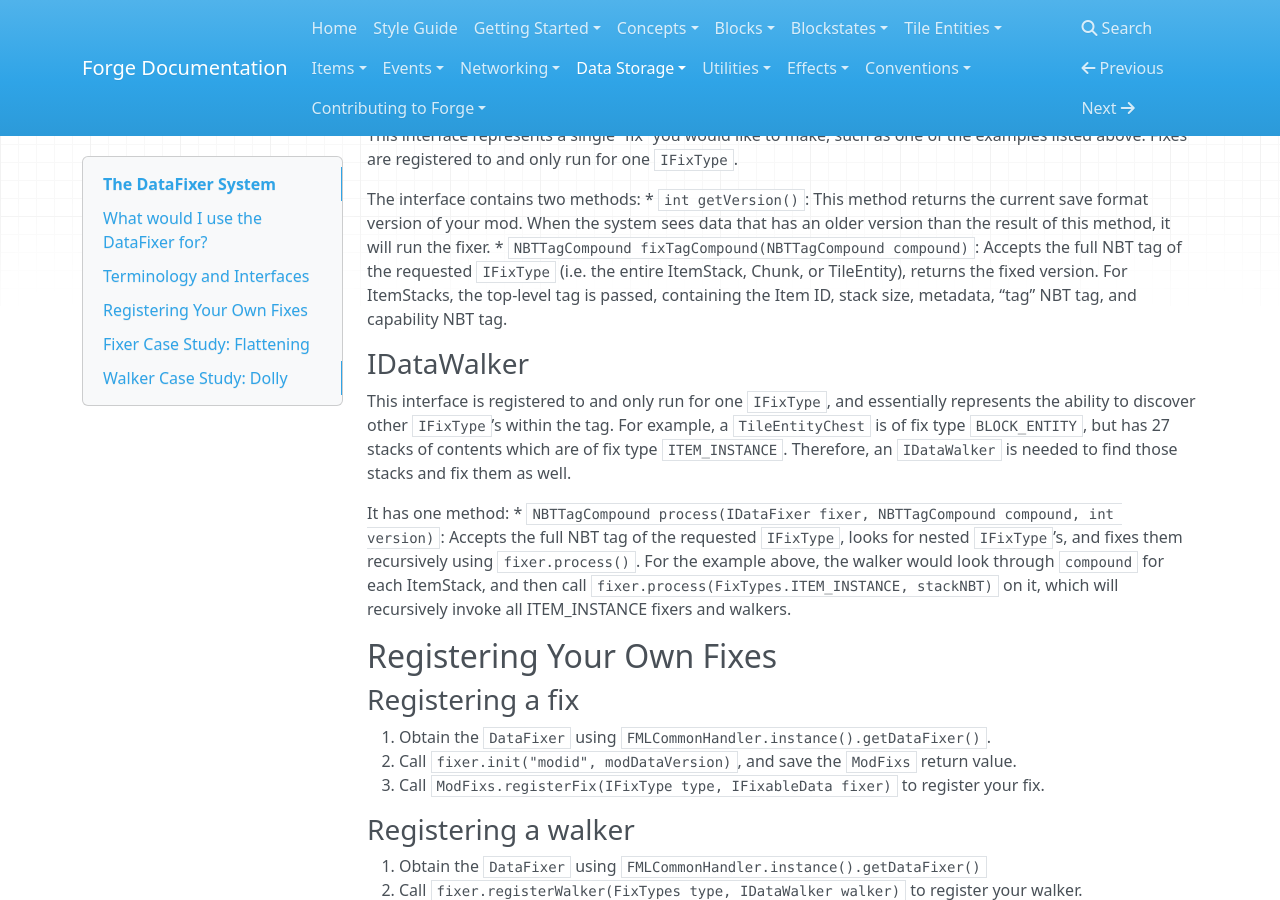
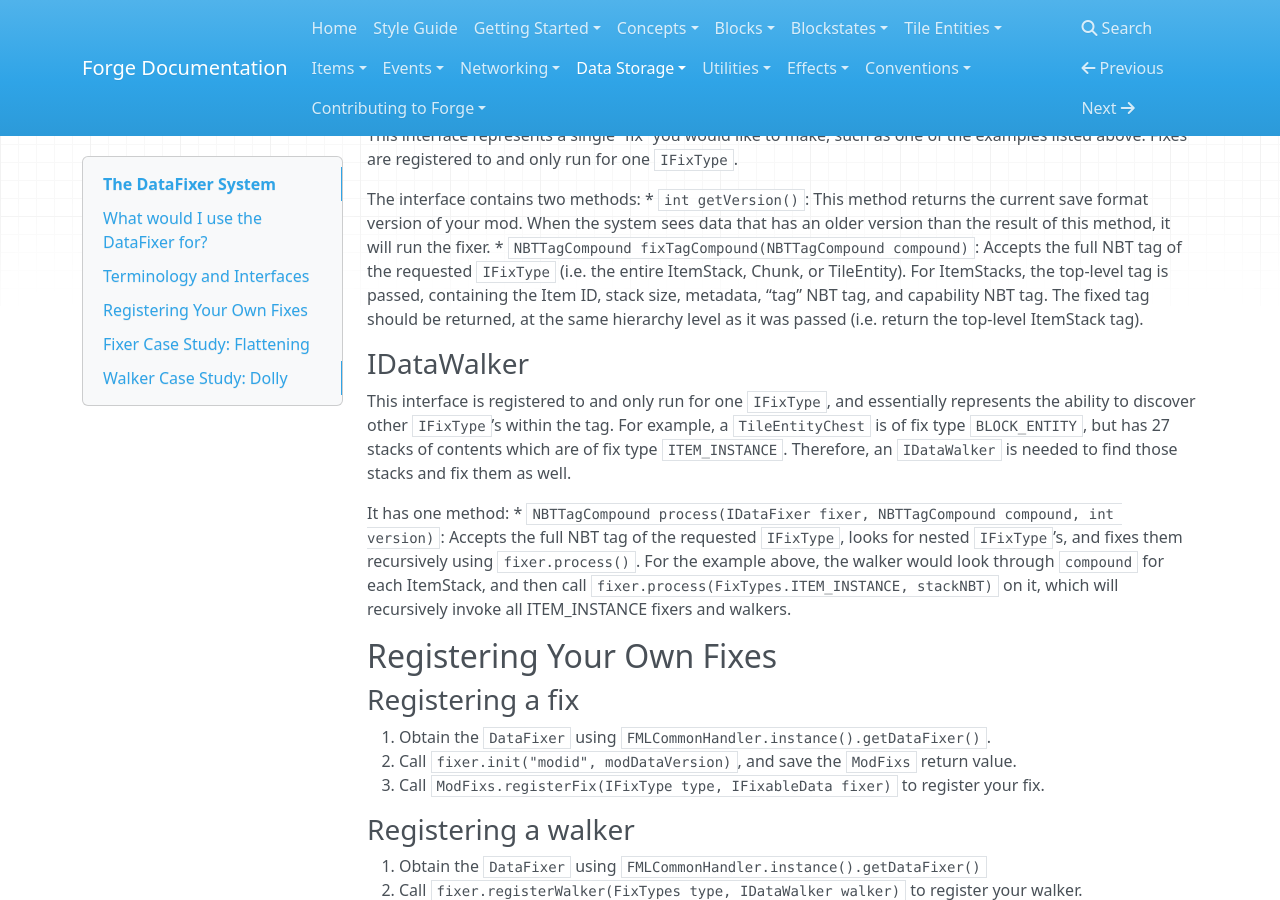
Before and after one commit to MinecraftForge/Documentation, an MkDocs documentation site: the page built from docs/datastorage/datafixers.md, in a window 1280 px wide and 900 px high, scrolled down 837 px. Built offline with MkDocs 1.6.1, drawn with Linux system fonts in a browser that asks for light colours; nearby versions of some CDN libraries; old or Windows-style settings are respelled for this version of MkDocs.

Commit message:
Clarify more

```diff
--- a/docs/datastorage/datafixers.md
+++ b/docs/datastorage/datafixers.md
@@ -31,7 +31,7 @@ Fixes are registered to and only run for one `IFixType`.
 
 The interface contains two methods:
 	* `int getVersion()`: This method returns the current save format version of your mod. When the system sees data that has an older version than the result of this method, it will run the fixer.
-	* `NBTTagCompound fixTagCompound(NBTTagCompound compound)`: Accepts the full NBT tag of the requested `IFixType` (i.e. the entire ItemStack, Chunk, or TileEntity), returns the fixed version. For ItemStacks, the top-level tag is passed, containing the Item ID, stack size, metadata, "tag" NBT tag, and capability NBT tag.
+	* `NBTTagCompound fixTagCompound(NBTTagCompound compound)`: Accepts the full NBT tag of the requested `IFixType` (i.e. the entire ItemStack, Chunk, or TileEntity). For ItemStacks, the top-level tag is passed, containing the Item ID, stack size, metadata, "tag" NBT tag, and capability NBT tag. The fixed tag should be returned, at the same hierarchy level as it was passed (i.e. return the top-level ItemStack tag).
 
 ### IDataWalker
 This interface is registered to and only run for one `IFixType`, and essentially represents the ability to discover other `IFixType`'s within the tag.
```
